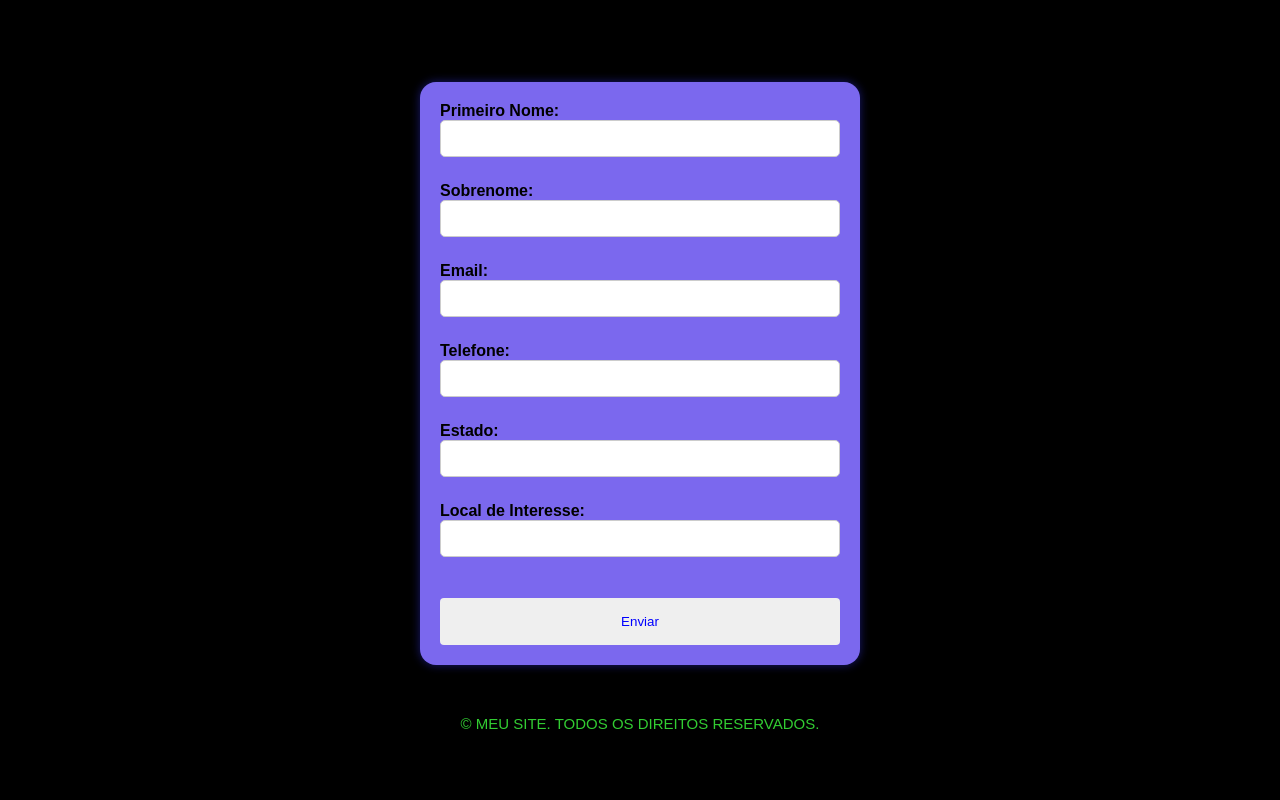
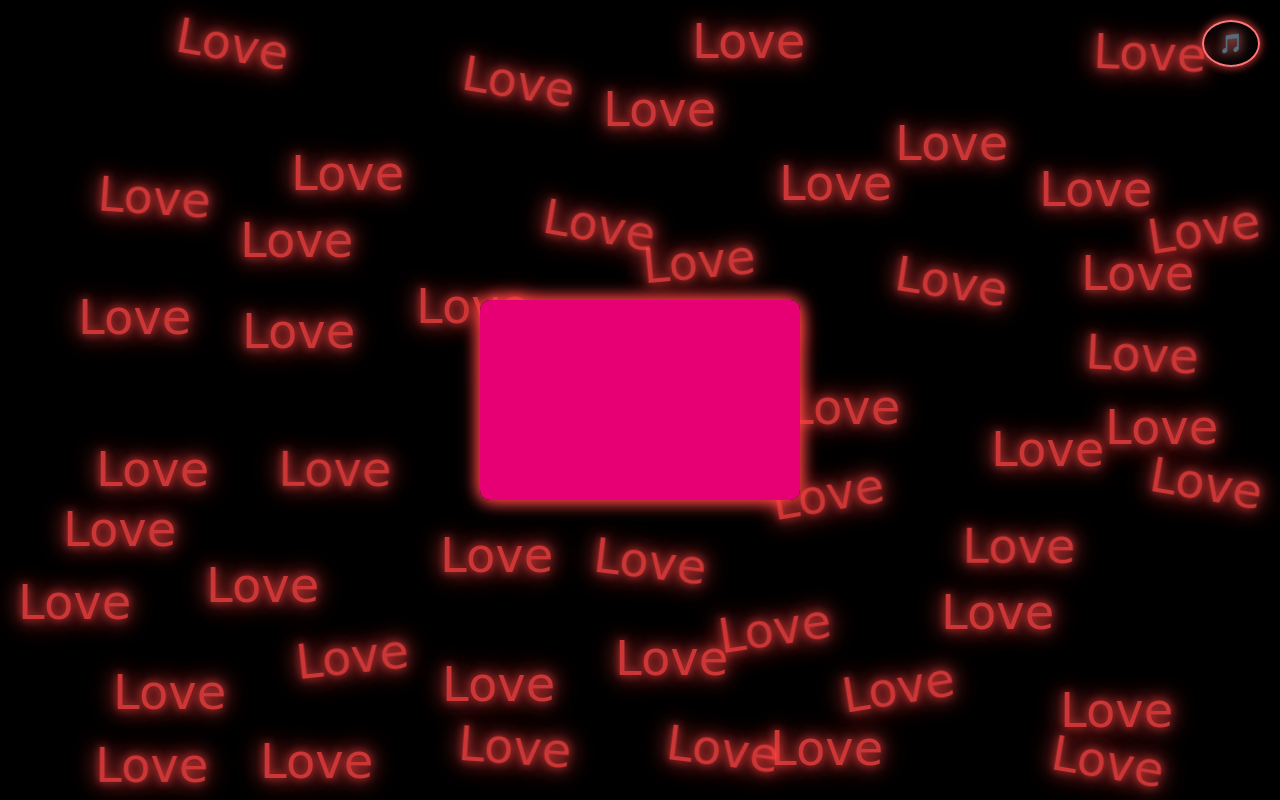
Before and after one commit to MisaelMamede/MisaelMamede.github.io, a plain HTML site: page index.html in a window 1280 px wide. Drawn offline with Linux system fonts and the light colour scheme.

Commit message:
Update index.html

```diff
--- a/index.html
+++ b/index.html
@@ -1,114 +1,312 @@
-  <meta http-equiv="X-UA-Compatible" content="IE=edge">
-    <meta name="viewport" content="width=device-width, initial-scale=1.0">
-    <title>FURMULÁRIO</title>
+<!DOCTYPE html>
+<html lang="pt-br">
+<head>
+  <meta charset="UTF-8" />
+  <title>Mensagem com Amor</title>
   <style>
-        body {
-            font-family: Arial, sans-serif;
-            background-color:#000000;
-            margin: 16px;
-            padding: 16px;
+    :root {
+      --matrix-red: #ff4444;
     }
 
-        form {
-            max-width: 400px;
-            margin: 50px auto;
-            background:#7B68EE;
-            padding: 20px;
-            border-radius: 16px;
-            box-shadow: 0 0 10px rgba(25,25,112);
+    @import url('https://fonts.googleapis.com/css2?family=Great+Vibes&display=swap');
+
+    * {
+      box-sizing: border-box;
+      margin: 0;
+      padding: 0;
     }
 
-        input[type="text"] {
-            width: 100%;
-            padding: 10px;
-            margin-bottom: 25px;
-            border: 1px solid #ccc;
-            border-radius: 5px;
-            box-sizing: border-box;
+    body {
+      background: #000;
+      font-family: 'Great Vibes', cursive;
+      display: flex;
+      justify-content: center;
+      align-items: center;
+      min-height: 100vh;
+      overflow: hidden;
+      position: relative;
     }
 
-        button[type="submit"] {
-            background-color:;
-            color: blue;
-            padding: 16px 20px;
-            border: none;
-            border-radius: 4px;
-            cursor: pointer;
-            width: 100%;
-            margin-top: 16px;
+    /* Container das palavras "Love" */
+    .love-container {
+      position: fixed;
+      top: 0;
+      left: 0;
+      width: 100vw;
+      height: 100vh;
+      pointer-events: none; /* palavras não bloqueiam cliques */
+      overflow: hidden;
+      z-index: 1;
     }
 
-        button[type="submit"]:hover {
-            background-color: #000000;
+    .floating-love {
+      position: absolute;
+      font-size: 3rem;
+      color: var(--matrix-red);
+      font-family: 'Great Vibes', cursive;
+      text-shadow:
+        0 0 8px var(--matrix-red),
+        0 0 20px var(--matrix-red),
+        0 0 30px var(--matrix-red);
+      animation: floatLove 10s infinite ease-in-out;
+      opacity: 0.8;
+      user-select: none;
+      white-space: nowrap;
+      width: max-content;
+      height: max-content;
     }
 
-        label {
-            font-weight: bold;
+    @keyframes floatLove {
+      0% {
+        transform: translate(0, 0) rotate(0deg);
       }
-
-        .copyright {
-            text-align: center;
-            margin-top: 16px;
-            color:#32CD32;
-            font-size: 15px;
+      25% {
+        transform: translate(20px, -10px) rotate(10deg);
       }
-
-        /* Estilos CSS para animação */
-        @keyframes fadeOut {
-            from {
-                opacity: 1;
+      50% {
+        transform: translate(-20px, 15px) rotate(-10deg);
       }
-            to {
-                opacity: 0;
+      75% {
+        transform: translate(10px, 5px) rotate(15deg);
+      }
+      100% {
+        transform: translate(0, 0) rotate(0deg);
       }
     }
 
-        .fadeOutAnimation {
-            animation: fadeOut 0.5s ease-in-out forwards;
+    /* Envelope */
+    .envelope-wrapper {
+      perspective: 1000px;
+      z-index: 10;
+      position: relative;
+    }
+
+    .envelope {
+      width: 320px;
+      height: 200px;
+      background: linear-gradient(135deg, #111, #222);
+      border-radius: 10px;
+      box-shadow: 0 0 20px var(--matrix-red);
+      position: relative;
+      cursor: pointer;
+      user-select: none;
+    }
+
+    /* Tampa do envelope */
+    .flap {
+      position: absolute;
+      top: 0;
+      left: 0;
+      width: 100%;
+      height: 100%;
+      background: #e60073;
+      border-radius: 10px;
+      backface-visibility: hidden;
+      transform-origin: top center;
+      transition: transform 1s;
+      z-index: 2;
+    }
+
+    /* Quando aberto, tampa levanta */
+    .envelope.open .flap {
+      transform: rotateX(-135deg);
+    }
+
+    /* Conteúdo da carta */
+    .card {
+      position: relative;
+      width: 100%;
+      height: 100%;
+      background: #111;
+      color: var(--matrix-red);
+      display: flex;
+      flex-direction: column;
+      justify-content: center;
+      align-items: center;
+      padding: 20px;
+      border-radius: 10px;
+      box-shadow: 0 0 15px var(--matrix-red);
+      animation: pulseMatrix 2s infinite;
+      z-index: 1;
+      user-select: auto;
+    }
+
+    .message {
+      font-size: 2rem;
+      margin-bottom: 1rem;
+      text-align: center;
+      text-shadow: 0 0 8px var(--matrix-red);
+    }
+
+    textarea {
+      width: 90%;
+      height: 80px;
+      background: #000;
+      border: 1px solid var(--matrix-red);
+      border-radius: 5px;
+      padding: 10px;
+      color: var(--matrix-red);
+      font-family: 'Great Vibes', cursive;
+      font-size: 1.2rem;
+      resize: none;
+      box-shadow: 0 0 10px var(--matrix-red);
+      transition: box-shadow 0.3s;
+    }
+
+    textarea:focus {
+      outline: none;
+      box-shadow: 0 0 15px var(--matrix-red);
+    }
+
+    /* Animação pulsante estilo Matrix */
+    @keyframes pulseMatrix {
+      0%, 100% {
+        color: var(--matrix-red);
+        border-color: var(--matrix-red);
+        text-shadow: 0 0 5px var(--matrix-red), 0 0 15px var(--matrix-red);
+      }
+      50% {
+        color: #ff7777;
+        border-color: #ff7777;
+        text-shadow: 0 0 10px #ff7777, 0 0 25px #ff7777;
+      }
+    }
+
+    /* Botão da música */
+    .music-control {
+      position: fixed;
+      top: 20px;
+      right: 20px;
+      background: transparent;
+      border: 2px solid var(--matrix-red);
+      color: var(--matrix-red);
+      padding: 10px 15px;
+      border-radius: 50%;
+      cursor: pointer;
+      font-size: 1.2rem;
+      animation: pulseMatrix 2s infinite;
+      z-index: 999;
+      box-shadow: 0 0 10px var(--matrix-red);
+      transition: background-color 0.3s;
+      user-select: none;
+    }
+
+    .music-control:hover {
+      background-color: rgba(255, 68, 68, 0.1);
     }
   </style>
 </head>
 <body>
-    <form id="myForm">
-        <label for="primeiro_nome">Primeiro Nome:</label>
-        <input type="text" id="primeiro_nome" name="primeiro_nome">
 
-        <label for="sobrenome">Sobrenome:</label>
-        <input type="text" id="sobrenome" name="sobrenome">
+  <!-- Container das palavras Love -->
+  <div class="love-container"></div>
 
-        <label for="email">Email:</label>
-        <input type="text" id="email" name="email">
+  <!-- Música de fundo -->
+  <audio id="bg-music" loop>
+    <source src="https://cdn.pixabay.com/download/audio/2022/02/16/audio_2438f87db1.mp3?filename=romantic-background-116199.mp3" type="audio/mpeg" />
+    Seu navegador não suporta áudio.
+  </audio>
 
-        <label for="telefone">Telefone:</label>
-        <input type="text" id="telefone" name="telefone">
+  <!-- Botão para controlar música -->
+  <button class="music-control" onclick="toggleMusic()" aria-label="Tocar/Pausar música">🎵</button>
 
-        <label for="Estado">Estado:</label>
-        <input type="text" id="Estado" name="Estado">
-
-        <label for="telefone">Local de Interesse:</label>
-        <input type="text" id="Local de Interesse" name="Local de interesse">
-
-
-        <button type="submit">Enviar</button>
-    </form>
-
-    <div id="confirmationMessage" class="fadeOutAnimation" style="display:none;">Formulário enviado com sucesso!</div>
-
-    <div class="copyright">&COPY; MEU SITE. TODOS OS DIREITOS RESERVADOS.</div>
+  <!-- Envelope -->
+  <div class="envelope-wrapper">
+    <div class="envelope" tabindex="0" role="button" aria-pressed="false" aria-label="Clique para abrir/fechar envelope"
+         onclick="this.classList.toggle('open'); toggleAria(this)"
+         onkeydown="if(event.key==='Enter' || event.key===' ') { event.preventDefault(); this.classList.toggle('open'); toggleAria(this); }">
+      <div class="flap"></div>
+      <div class="card">
+        <div class="message">Eu te amo  </div>
+        <textarea placeholder="Escreva sua mensagem aqui..."></textarea>
+      </div>
+    </div>
+  </div>
 
   <script>
-        document.getElementById("myForm").addEventListener("submit", function(event) {
-            // Impede o envio do formulário
-            event.preventDefault();
+    // Música de fundo controle
+    const music = document.getElementById('bg-music');
+    const btn = document.querySelector('.music-control');
+    let isPlaying = false;
 
-            // Exibe a mensagem de confirmação
-            document.getElementById("confirmationMessage").style.display = "block";
+    function toggleMusic() {
+      if (isPlaying) {
+        music.pause();
+        btn.textContent = '🎵';
+      } else {
+        music.play();
+        btn.textContent = '⏸️';
+      }
+      isPlaying = !isPlaying;
+    }
 
-            // Adiciona a classe de animação para fazer a mensagem desaparecer
-            setTimeout(function() {
-                document.getElementById("confirmationMessage").classList.remove("fadeOutAnimation");
-                document.getElementById("confirmationMessage").style.display = "none";
-            }, 2000); // Mude o valor de 2000 para ajustar a duração da animação
+    // Para atualizar aria-pressed do envelope para acessibilidade
+    function toggleAria(el) {
+      const pressed = el.getAttribute('aria-pressed') === 'true';
+      el.setAttribute('aria-pressed', !pressed);
+    }
+
+    // Lógica para as palavras Love flutuantes
+    const container = document.querySelector('.love-container');
+    const count = 50; // número de "Love"
+    let placedPositions = [];
+
+    function isOverlapping(x1, y1, w1, h1, x2, y2, w2, h2) {
+      return !(x1 + w1 < x2 || x1 > x2 + w2 || y1 + h1 < y2 || y1 > y2 + h2);
+    }
+
+    function generateLoves() {
+      container.innerHTML = '';
+      placedPositions = [];
+
+      for(let i=0; i<count; i++) {
+        const love = document.createElement('div');
+        love.classList.add('floating-love');
+        love.textContent = 'Love';
+        container.appendChild(love);
+
+        // Obter tamanho após renderizar
+        const rect = love.getBoundingClientRect();
+        const w = rect.width;
+        const h = rect.height;
+
+        let tries = 0;
+        const maxTries = 100;
+        let posX, posY;
+        let overlapping;
+
+        do {
+          posX = Math.random() * (window.innerWidth - w);
+          posY = Math.random() * (window.innerHeight - h);
+          overlapping = false;
+
+          for (const pos of placedPositions) {
+            if (isOverlapping(posX, posY, w, h, pos.x, pos.y, pos.w, pos.h)) {
+              overlapping = true;
+              break;
+            }
+          }
+
+          tries++;
+          if (tries > maxTries) {
+            overlapping = false;
+            break;
+          }
+        } while (overlapping);
+
+        placedPositions.push({x: posX, y: posY, w: w, h: h});
+        love.style.left = posX + 'px';
+        love.style.top = posY + 'px';
+        love.style.animationDelay = `${Math.random() * 10}s`;
+      }
+    }
+
+    // Inicializa as palavras Love
+    generateLoves();
+
+    // Atualiza no resize da janela
+    window.addEventListener('resize', () => {
+      generateLoves();
     });
   </script>
 </body>
```
Lines whose indentation alone changed are shown as unchanged.
